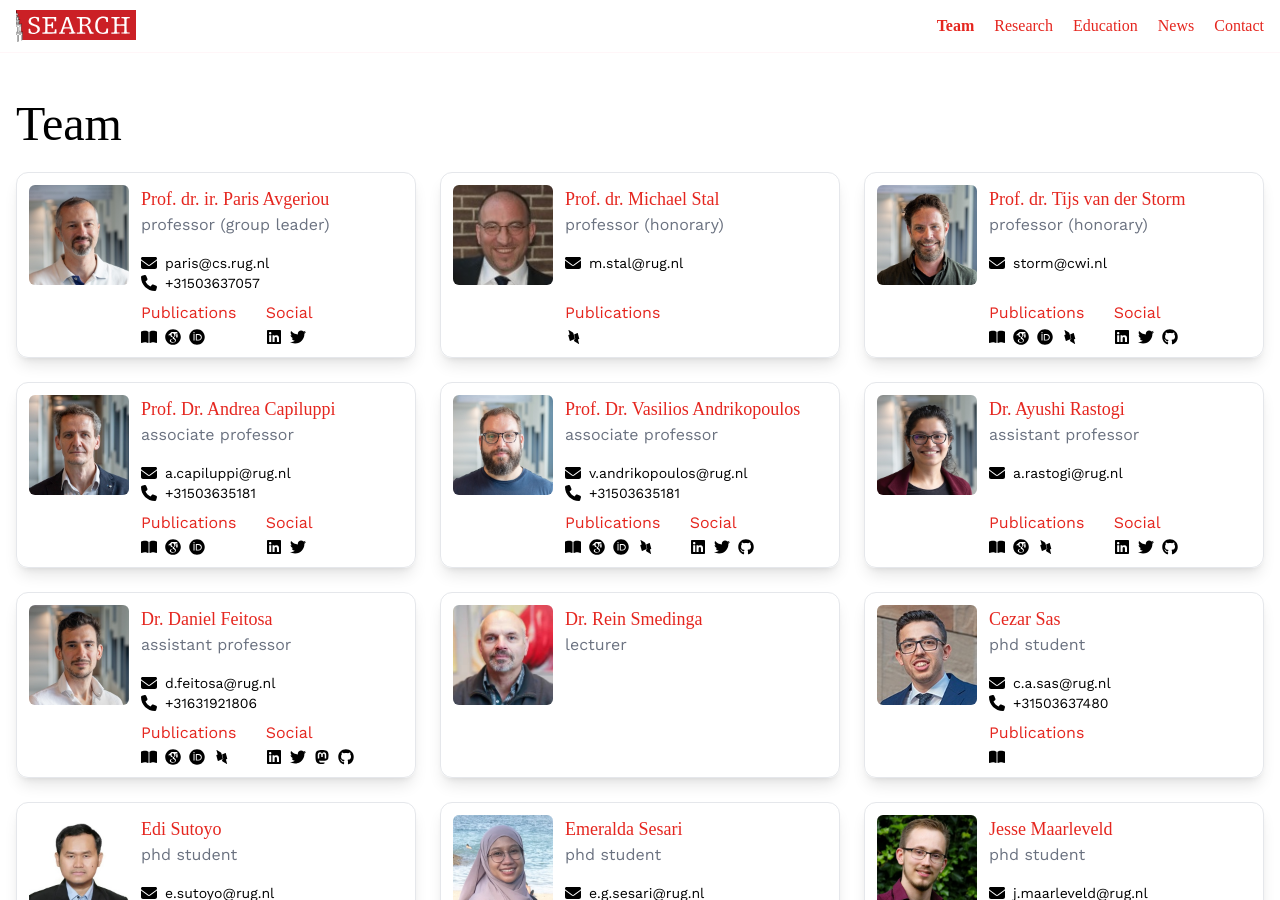
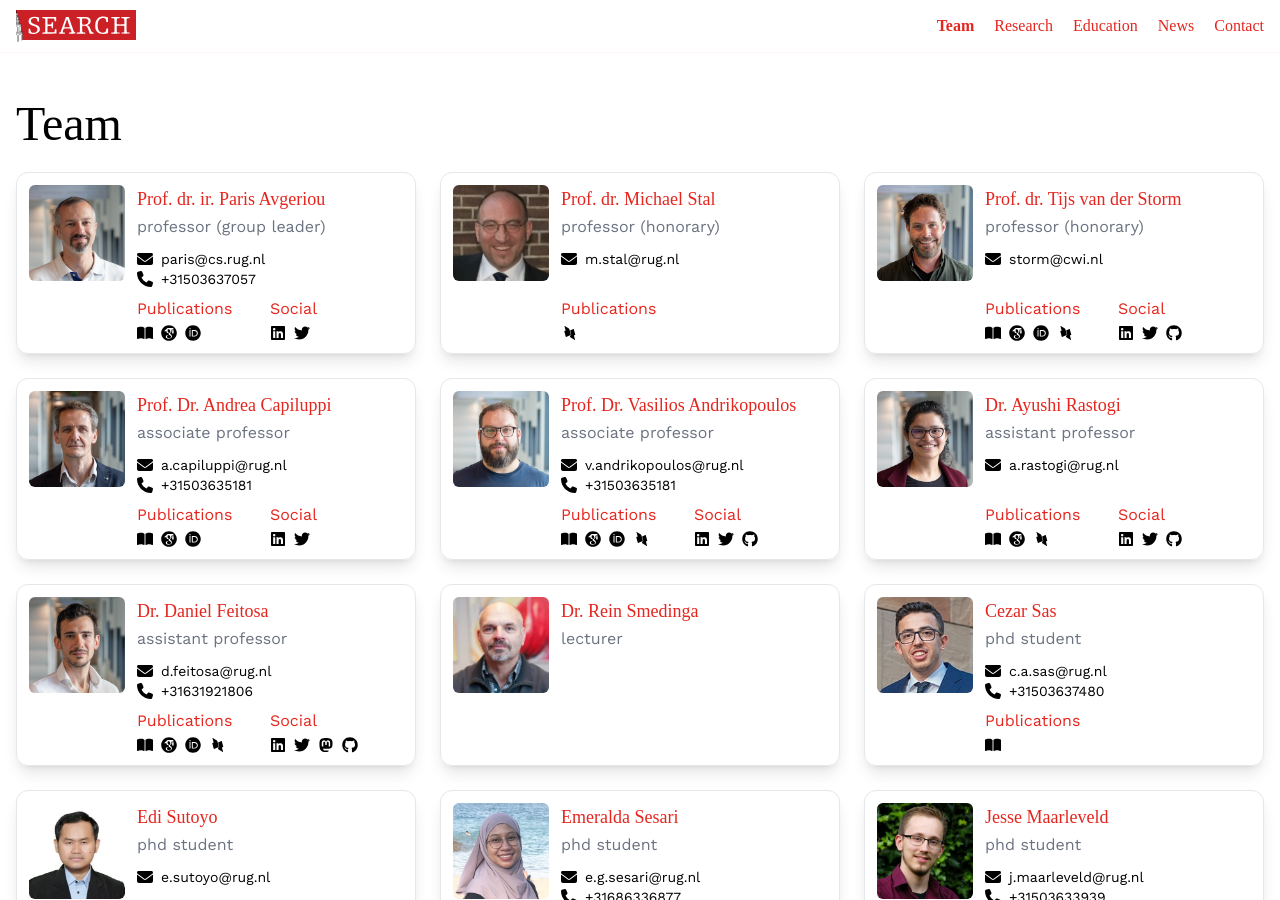
Before and after one commit to search-rug/search-rug.github.io, a Jekyll site: the page built from _pages/team.html, in a window 1280 px wide and 900 px high. Built offline with Jekyll 4.4.1, drawn with Linux system fonts in a browser that asks for light colours; some web fonts are replaced.

Commit message:
Simplify team card css (no change to layout).

```diff
--- a/_includes/team-card.html
+++ b/_includes/team-card.html
@@ -1,33 +1,31 @@
 <div class="rounded-xl border shadow-lg p-3">
-  <div class="relative block bg-white h-full">
-    <div class="flex flex-row items-top h-full">
+  <div class="flex items-top h-full">
     <!-- Member image -->
-      <div class="grow-0 shrink-0 basis-auto w-4/12 max-w-[112px] pr-3">
+    <div class="pr-3">
+      <div class="w-24 h-24 overflow-hidden rounded-md">
         <img
           alt="{{ member.title }}"
           title="{{ member.title }}"
           loading="lazy"
-          class="w-full rounded-md mb-0"
+          class="w-full"
           src="{{ member.image | relative_url }}"
           />
       </div>
+    </div>
     <!-- Member info -->
-      <div class="grow-0 shrink-0 basis-auto w-8/12 h-full">
-        <div class="flex flex-col h-full">
-          <div class="flex flex-col grow">
-            <div class="font-serif text-lg mb-0 text-primary">
+    <div class="flex flex-col w-full">
+      <p class="font-serif text-lg mb-0 text-primary">
         <a href="{{member.contact.homepage}}" rel="noopener" target="_blank">{{ member.title }}</a>
-            </div>
-            <div class="text-md text-gray-500 mb-4">
+      </p>
+      <p class="text-md text-gray-500 mb-2">
         {{ member.position }}
         {% if member.position_remark %}
             <span class="text-md">({{ member.position_remark }})</span>
         {% endif %}
-            </div>
-          </div>
+      </p>
       <!-- Email and phone -->
-          <div class="">
-            <div class="flex flex-row items-center">
+      <div class="grow">
+        <div class="flex items-center">
           {% if member.contact.email -%}
           <svg class="mr-2 w-4 h-4">
             <use xlink:href="/assets/graphics/sprites.svg#email"></use>
@@ -35,7 +33,7 @@
           <div class="text-sm">{{member.contact.email}}</div>
           {% endif %}
         </div>
-            <div class="flex flex-row items-center">
+        <div class="flex items-center">
           {% if member.contact.phone -%}
           <svg class="mr-2 w-4 h-4">
             <use xlink:href="/assets/graphics/sprites.svg#phone"></use>
@@ -47,13 +45,13 @@
         </div>
       </div>
       <!-- Publications and Social -->
-          <div class="flex flex-row mt-2">
+      <div class="flex mt-2">
         {% if member.publications -%}
         <div class="flex flex-col w-1/2">
           <div class="mb-1 text-primary">Publications</div>
-              <ul class="list-inside flex justify-start">
+          <ul class="list-inside flex justify-start space-x-2">
             {% for item in member.publications %}
-                <a class="pl-0 pr-2" href="{{item[1]}}" rel="noopener" target="_blank">
+            <a href="{{item[1]}}" rel="noopener" target="_blank">
                 <svg class="w-4 h-4">
                     <use xlink:href="/assets/graphics/sprites.svg#{{item[0]}}"></use>
                 </svg>
@@ -65,9 +63,9 @@
         {% if member.social -%}
         <div class="flex flex-col w-1/2">
           <div class="mb-1 text-primary">Social</div>
-              <ul class="list-inside flex justify-start">
+          <ul class="list-inside flex justify-start space-x-2">
             {% for item in member.social %}
-                <a class="pl-0 pr-2" href="{{item[1]}}" rel="noopener" target="_blank">
+            <a href="{{item[1]}}" rel="noopener" target="_blank">
                 <svg class="w-4 h-4">
                     <use xlink:href="/assets/graphics/sprites.svg#{{item[0]}}"></use>
                 </svg>
@@ -76,14 +74,7 @@
           </ul>
         </div>
         {% endif %}
-            <!-- if there are no publ. and social, this takes the height -->
-            <div class="flex flex-col w-0">
-              <div class="mb-1 h-6"></div>
-              <div class="h-4"></div>
       </div>
     </div>
   </div>
 </div>
-    </div>
-  </div>
-</div>
```
Lines whose indentation alone changed are shown as unchanged.
